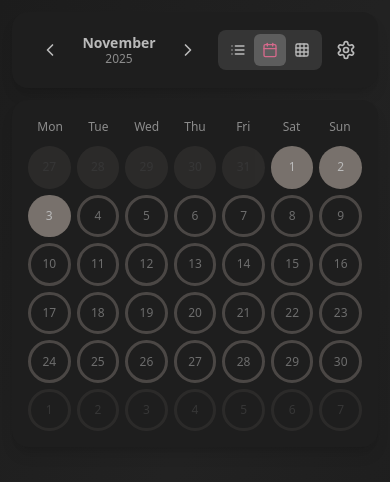
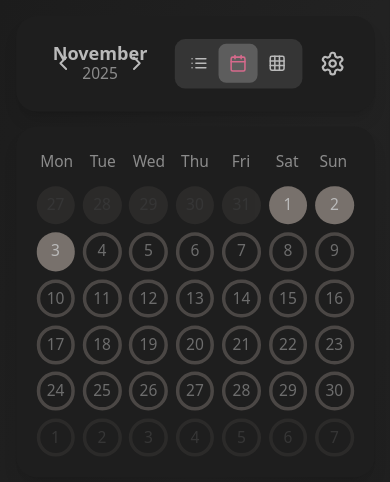
Before and after one commit to RenHojoo/mood-journal-pwa, a React (Vite) app: page / in a window 390 px wide. Shown: the top 482 px of the page. Built offline with nearby package versions, Linux system fonts and the light colour scheme.

Commit message:
Update styles.css

```diff
--- a/src/styles.css
+++ b/src/styles.css
@@ -45,12 +45,27 @@ body {
   height: 100%;
 }
 
+@media (max-width: 480px) {
+  body {
+    transform: scale(1.15);
+    transform-origin: top left;
+    width: 86.95%;
+    height: 86.95%;
+  }
+}
+
 html {
   height: 100%;
   height: -webkit-fill-available;
-  font-size: clamp(16px, 4vw, 18px);
-  -webkit-text-size-adjust: none;
-  text-size-adjust: none;
+  font-size: 16px;
+  -webkit-text-size-adjust: 100% !important;
+  text-size-adjust: 100% !important;
+}
+
+@media (max-width: 480px) {
+  html {
+    font-size: 18px;
+  }
 }
 
 .bg-dynamic-gradient {
@@ -158,6 +173,13 @@ textarea::placeholder {
   }
   .button-size-lg {
     @apply px-6 py-3 text-lg;
+  }
+
+  @media (max-width: 480px) {
+    .text-sm { @apply text-base; }
+    .text-base { @apply text-lg; }
+    .text-lg { @apply text-xl; }
+    .text-xl { @apply text-2xl; }
   }
 
   .icon-button-size-sm {
```
